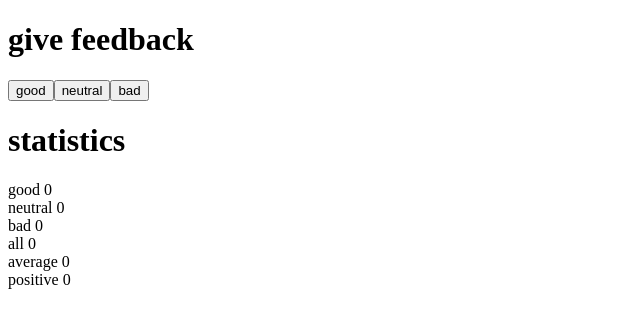
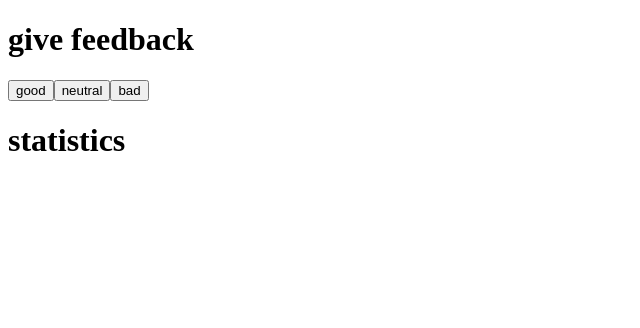
Before and after one commit to Nathan-Romero/fullstack-open, a React (Vite) app in the folder part1/unicafe/: page / in a window 1280 px wide. Shown: the top 328 px of the page, without its empty margins (0-640 px from the left). Built offline with nearby package versions, Linux system fonts and the light colour scheme.

Commit message:
Completed Exercise 1.8
Changed Display component name to Statistics

```diff
--- a/part1/unicafe/src/App.jsx
+++ b/part1/unicafe/src/App.jsx
@@ -1,7 +1,10 @@
 import { useState } from 'react'
 
-const Display = props => <div>{props.category} {props.value}</div>
-
+const Statistics = (props) => {
+  <div>
+    {props.category} {props.value}
+  </div>
+}
 const Button = (props) => (
   <button onClick={props.onClick}>
     {props.text}
@@ -21,12 +24,12 @@ const App = () => {
       <Button onClick={() => setNeutral(neutral + 1)} text="neutral" />
       <Button onClick={() => setBad(bad + 1)} text="bad" />
       <h1>statistics</h1>
-      <Display category="good" value={good} />
-      <Display category="neutral" value={neutral} />
-      <Display category="bad" value={bad} />
-      <Display category="all" value={good + neutral + bad} />
-      <Display category="average" value={good + neutral + bad === 0 ? 0 : ((good - bad) / (good + neutral + bad)).toPrecision(14)} />
-      <Display category="positive" value={good + neutral + bad === 0 ? 0 : (((good / (good + neutral + bad)) * 100).toPrecision(14) + ' %')} />
+      <Statistics category="good" value={good} />
+      <Statistics category="neutral" value={neutral} />
+      <Statistics category="bad" value={bad} />
+      <Statistics category="all" value={good + neutral + bad} />
+      <Statistics category="average" value={good + neutral + bad === 0 ? 0 : ((good - bad) / (good + neutral + bad)).toPrecision(14)} />
+      <Statistics category="positive" value={good + neutral + bad === 0 ? 0 : (((good / (good + neutral + bad)) * 100).toPrecision(14) + ' %')} />
     </div>
   )
 }
```
